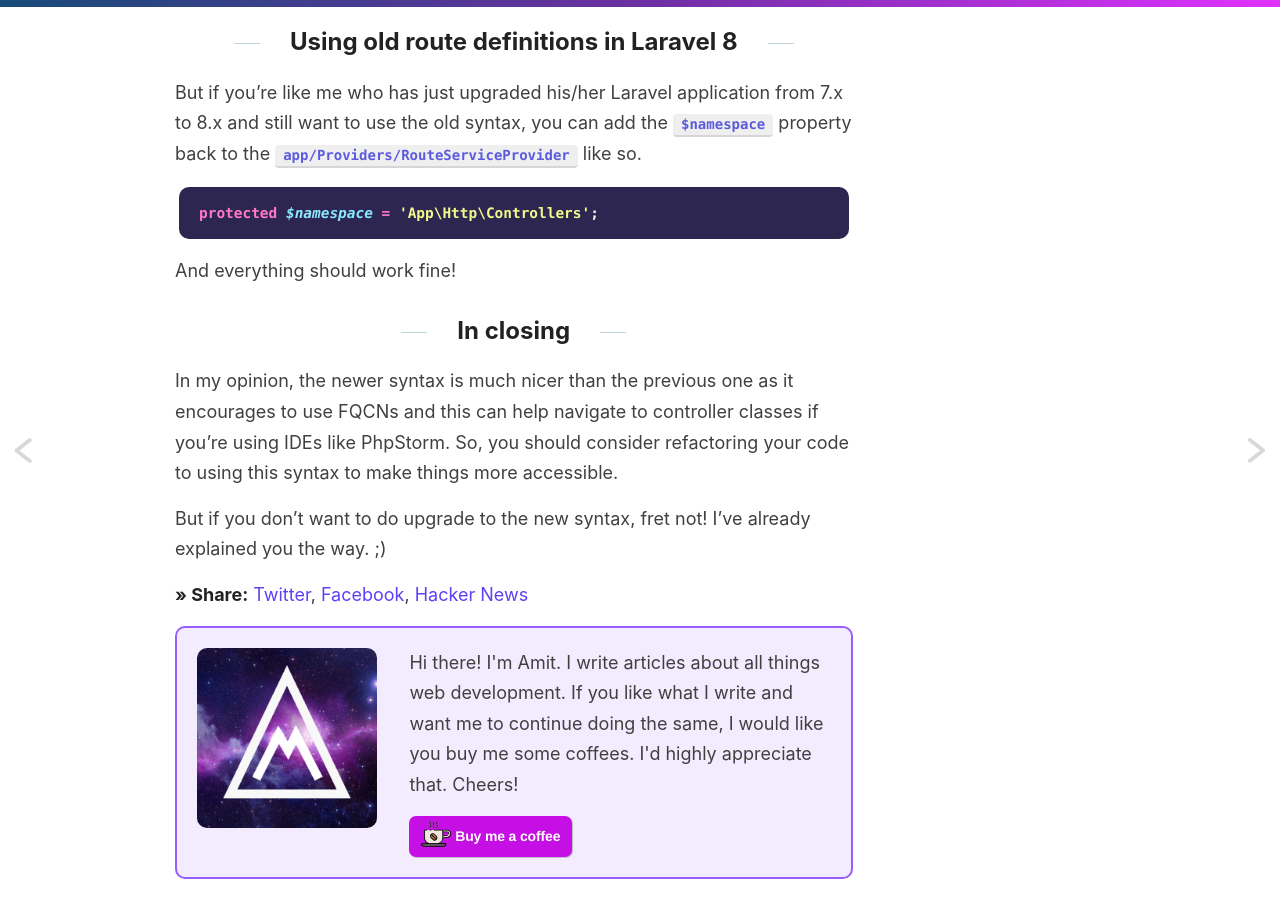
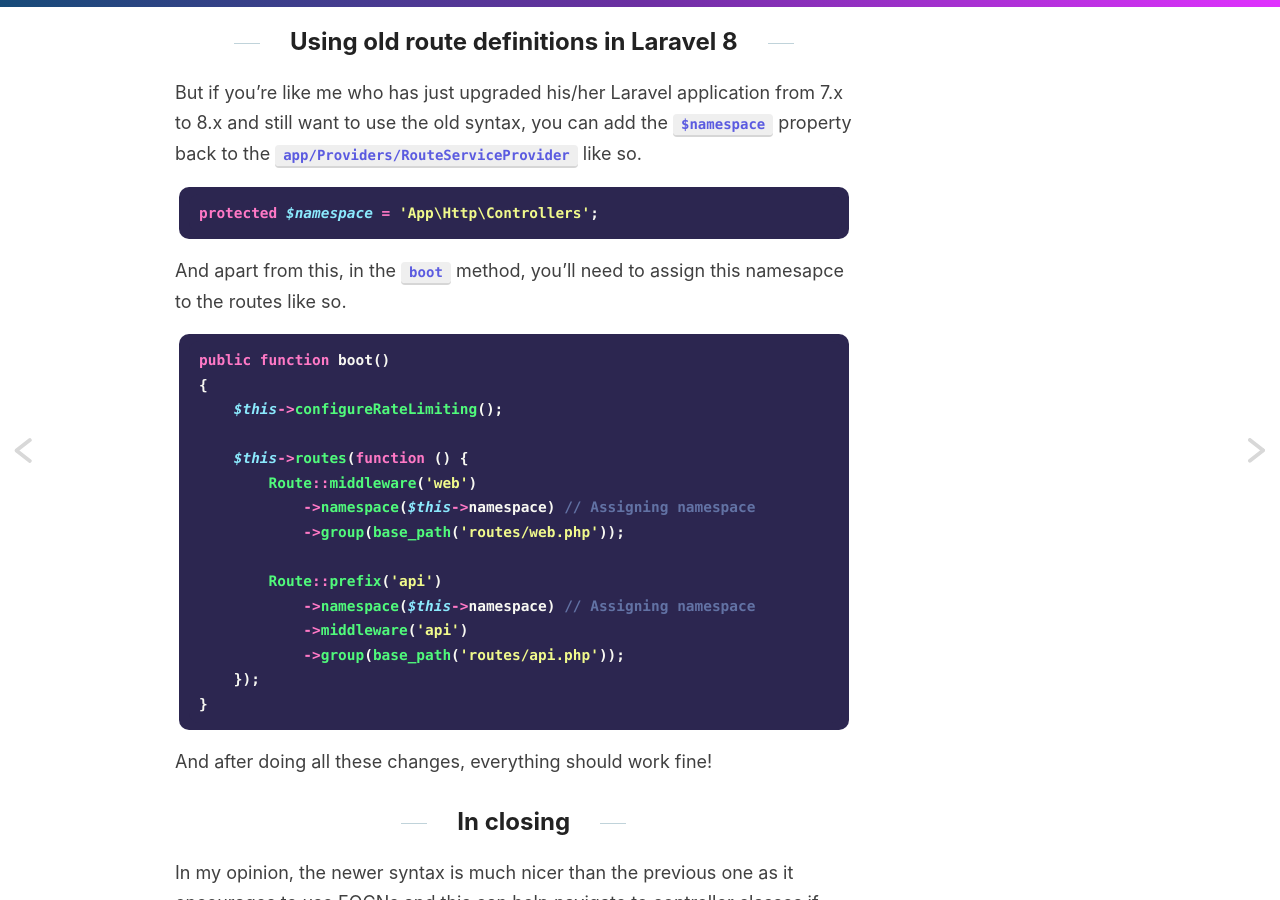
Before and after one commit to varunkumardev/amitmerchant1990.github.io, a Jekyll site: the page built from _posts/2020-09-16-use-Laravel7-style-controller-route-definitions-in-Laravel-8.md, in a window 1280 px wide and 900 px high, scrolled down 1386 px. Built offline with Jekyll 4.4.1, drawn with Linux system fonts in a browser that asks for light colours; comment, search, counter and statistics services are not loaded.

Commit message:
improve post.

````diff
--- a/_posts/2020-09-16-use-Laravel7-style-controller-route-definitions-in-Laravel-8.md
+++ b/_posts/2020-09-16-use-Laravel7-style-controller-route-definitions-in-Laravel-8.md
@@ -52,7 +52,27 @@
 protected $namespace = 'App\Http\Controllers';
 ```
 
-And everything should work fine!
+And apart from this, in the `boot` method, you'll need to assign this namesapce to the routes like so.
+
+```php
+public function boot()
+{
+    $this->configureRateLimiting();
+
+    $this->routes(function () {
+        Route::middleware('web')
+            ->namespace($this->namespace) // Assigning namespace
+            ->group(base_path('routes/web.php'));
+
+        Route::prefix('api')
+            ->namespace($this->namespace) // Assigning namespace
+            ->middleware('api')
+            ->group(base_path('routes/api.php'));
+    });
+}
+```
+
+And after doing all these changes, everything should work fine!
 
 ## In closing
 
````
